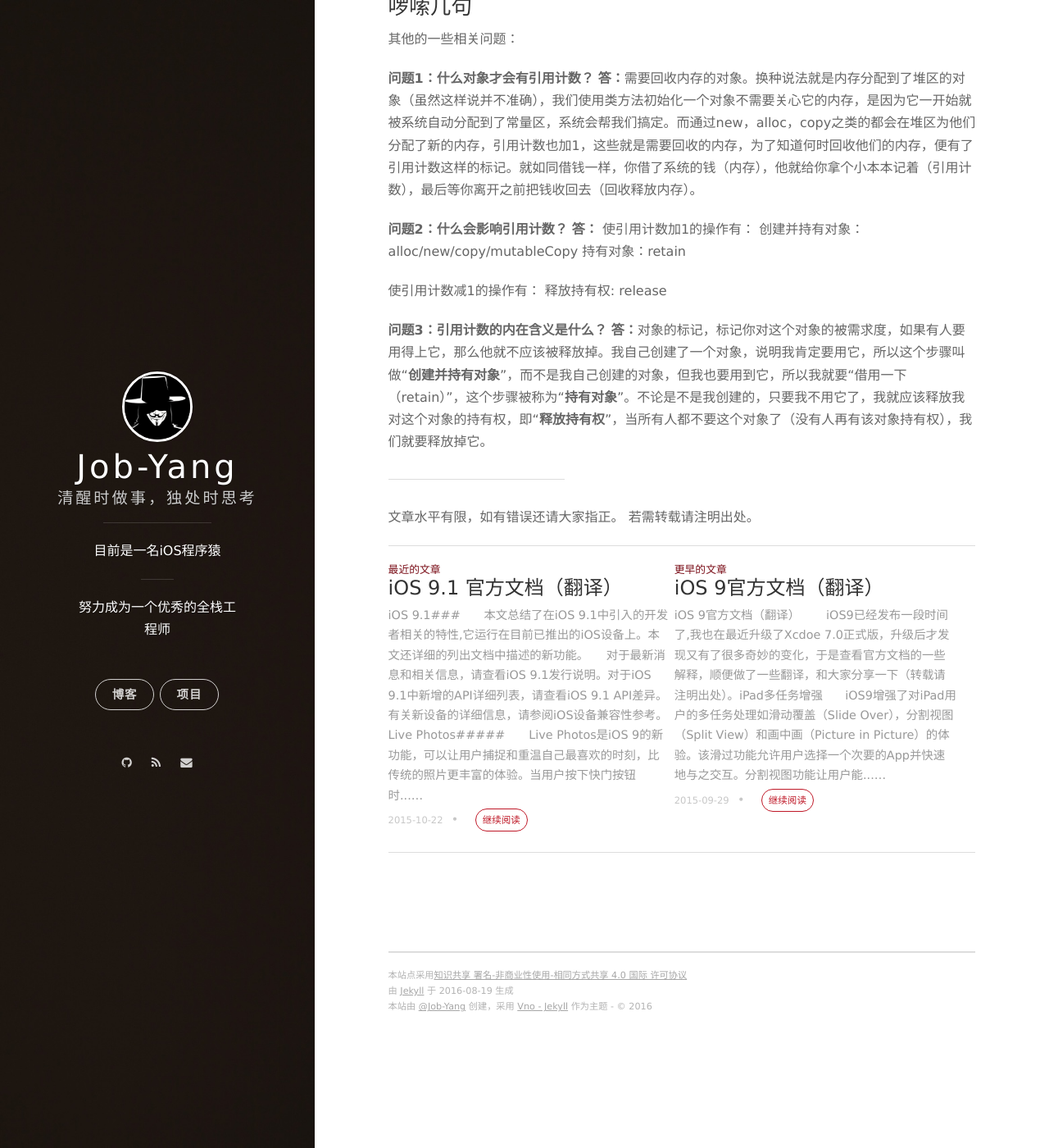
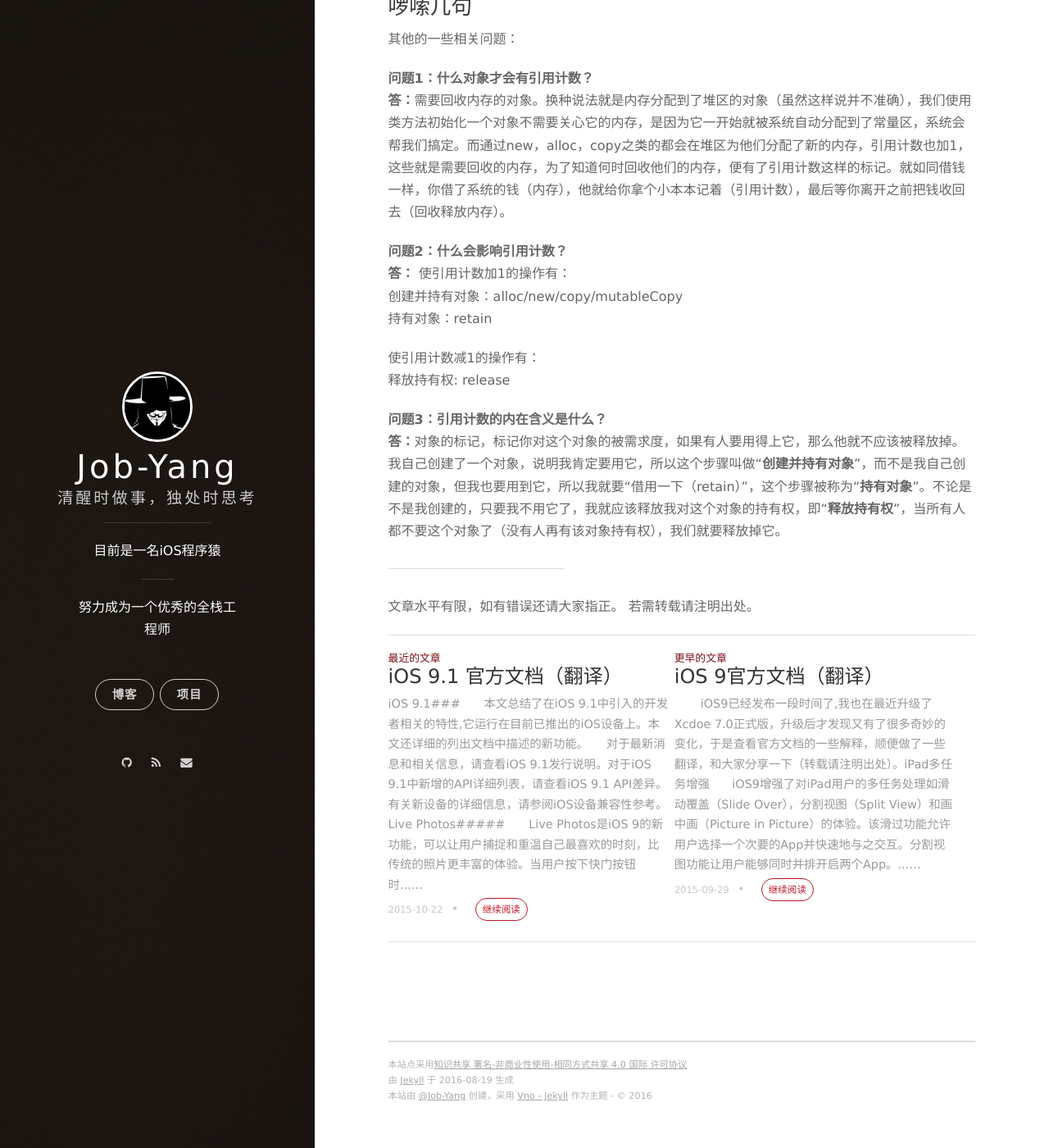
Before and after one commit to Job-Yang/Job-Yang.github.io, a Jekyll site: the page built from _posts/2015-10-10-让人头疼的“引用计数”.md, in a window 1280 px wide and 1400 px high, scrolled down 2500 px. Shown: the whole window at 82% size. Built offline with Jekyll 4.4.1, drawn with Linux system fonts in a browser that asks for light colours; nearby versions of some CDN libraries; Markdown is read by kramdown in place of the engine named in the settings; comment, search, counter and statistics services are not loaded; some of the changed text lies outside the part shown.

Commit message:
调整博客格式

```diff
--- a/_posts/2015-10-10-让人头疼的“引用计数”.md
+++ b/_posts/2015-10-10-让人头疼的“引用计数”.md
@@ -4,7 +4,7 @@ title: 让人头疼的“引用计数”
 date: 2015-10-10 10:17:00.000000000 +08:00
 ---
 
-　　想必每一个初学者在接触到iOS时对于他们内存管理方式肯定有些不太习惯，即使是如今ARC已经流行开来的情况下，为了更懂内存，我们还是要和这个讨厌的家伙——“引用计数”打打交道。
+　　想必每一个初学者在接触到iOS时对于他们内存管理方式肯定有些不太习惯，即使是如今ARC已经流行开来的情况下，为了更懂内存，我们还是要和这个讨厌的家伙——“引用计数”打打交道。<br/>
 　　对于已经接触过引用计数的朋友可以先看看以下代码：
 
 
@@ -17,13 +17,13 @@ date: 2015-10-10 10:17:00.000000000 +08:00
     [c1 release];
     //输出减1之后的结果
     NSLog(@"第二次：%lu",(unsigned long)[c1 retainCount]);
-　　我们知道，在给一个对象执行alloc方法之后，系统会在堆区为这个对象分配存储空间，引用计数初始为1，在执行release方法之后，引用计数减1，当一个对象的引用计数为0时，系统执行dealloc方法回收释放内存。
+　　我们知道，在给一个对象执行alloc方法之后，系统会在堆区为这个对象分配存储空间，引用计数初始为1，在执行release方法之后，引用计数减1，当一个对象的引用计数为0时，系统执行dealloc方法回收释放内存。<br/>
 　　那么上述执行结果“按道理来说”应该是：
 
       第一次：1
       第二次：0
 
-　　或者直接崩溃，因为引用计数为0时该对象已经被回收，因为c1此时已经成为了一个野指针。
+　　或者直接崩溃，因为引用计数为0时该对象已经被回收，因为c1此时已经成为了一个野指针。<br/>
 　　当我在编译器中执行的时候出现了意想不到的答案，没有并崩溃，正常运行出的结果是：
 
       第一次：1
@@ -85,19 +85,19 @@ date: 2015-10-10 10:17:00.000000000 +08:00
 ###啰嗦几句
 其他的一些相关问题：
 
-**问题1：什么对象才会有引用计数？**
+**问题1：什么对象才会有引用计数？**<br/>
 **答：**需要回收内存的对象。换种说法就是内存分配到了堆区的对象（虽然这样说并不准确），我们使用类方法初始化一个对象不需要关心它的内存，是因为它一开始就被系统自动分配到了常量区，系统会帮我们搞定。而通过new，alloc，copy之类的都会在堆区为他们分配了新的内存，引用计数也加1，这些就是需要回收的内存，为了知道何时回收他们的内存，便有了引用计数这样的标记。就如同借钱一样，你借了系统的钱（内存），他就给你拿个小本本记着（引用计数），最后等你离开之前把钱收回去（回收释放内存）。
 
-**问题2：什么会影响引用计数？**
+**问题2：什么会影响引用计数？**<br/>
 **答：**
-使引用计数加1的操作有：
-创建并持有对象：alloc/new/copy/mutableCopy
+使引用计数加1的操作有：<br/>
+创建并持有对象：alloc/new/copy/mutableCopy<br/>
 持有对象：retain
 
-使引用计数减1的操作有：
-释放持有权: release
+使引用计数减1的操作有：<br/>
+释放持有权: release <br/>
 
-**问题3：引用计数的内在含义是什么？**
+**问题3：引用计数的内在含义是什么？**<br/>
 **答：**对象的标记，标记你对这个对象的被需求度，如果有人要用得上它，那么他就不应该被释放掉。我自己创建了一个对象，说明我肯定要用它，所以这个步骤叫做“**创建并持有对象**”，而不是我自己创建的对象，但我也要用到它，所以我就要“借用一下（retain）”，这个步骤被称为“**持有对象**”。不论是不是我创建的，只要我不用它了，我就应该释放我对这个对象的持有权，即“**释放持有权**”，当所有人都不要这个对象了（没有人再有该对象持有权），我们就要释放掉它。
 
 -------
```
Also changed, not shown: _posts/2015-09-29-ios 9官方文档（翻译）.md (+0 -5 lines), _posts/2015-11-10-AutoLayout属性参考.md (+2 -2 lines), _posts/2015-11-12-iOS宏定义.md (+7 -7 lines), _posts/2016-03-22-iOS 9.3官方文档（翻译）.md (+1 -1 lines).
